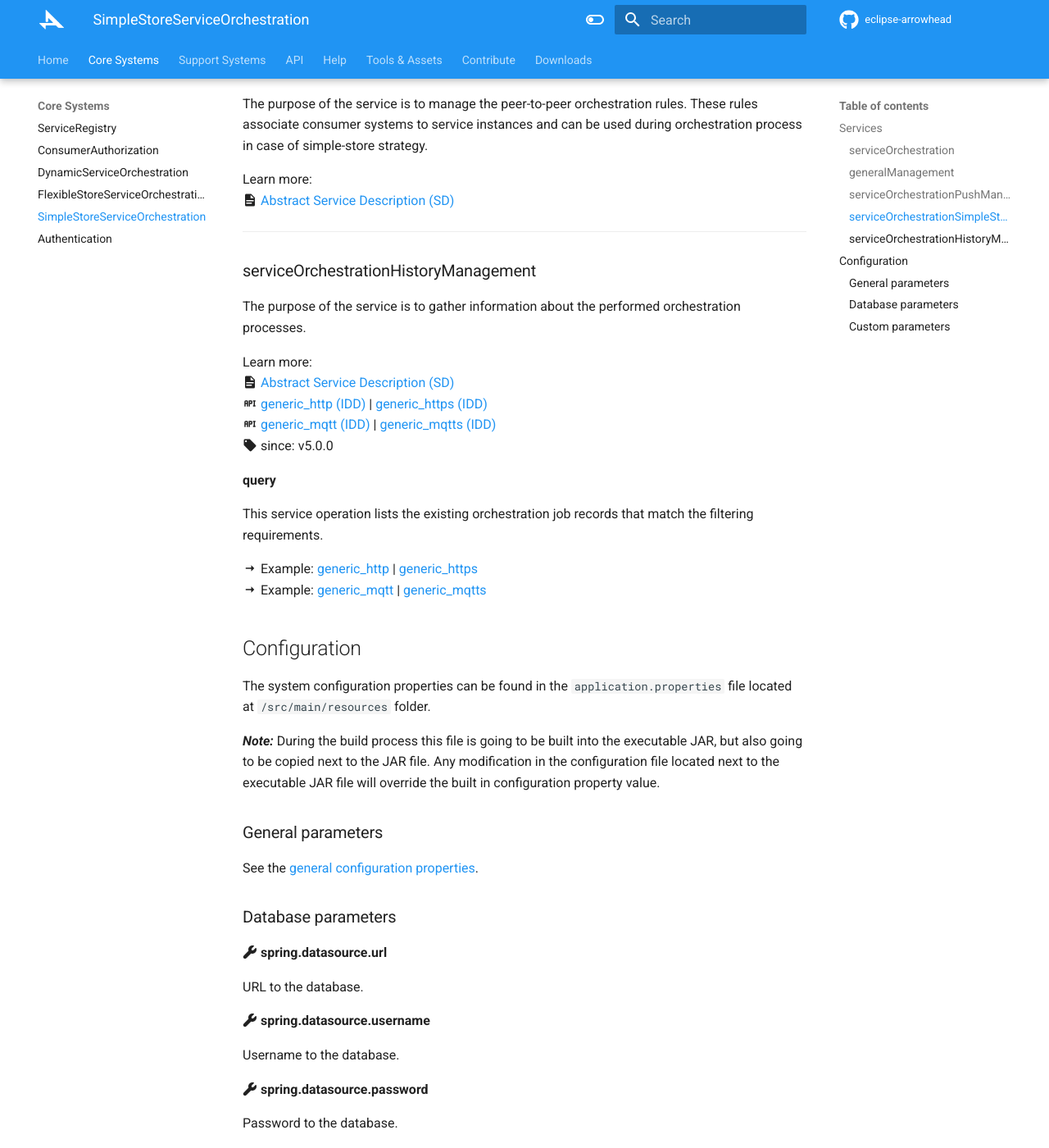
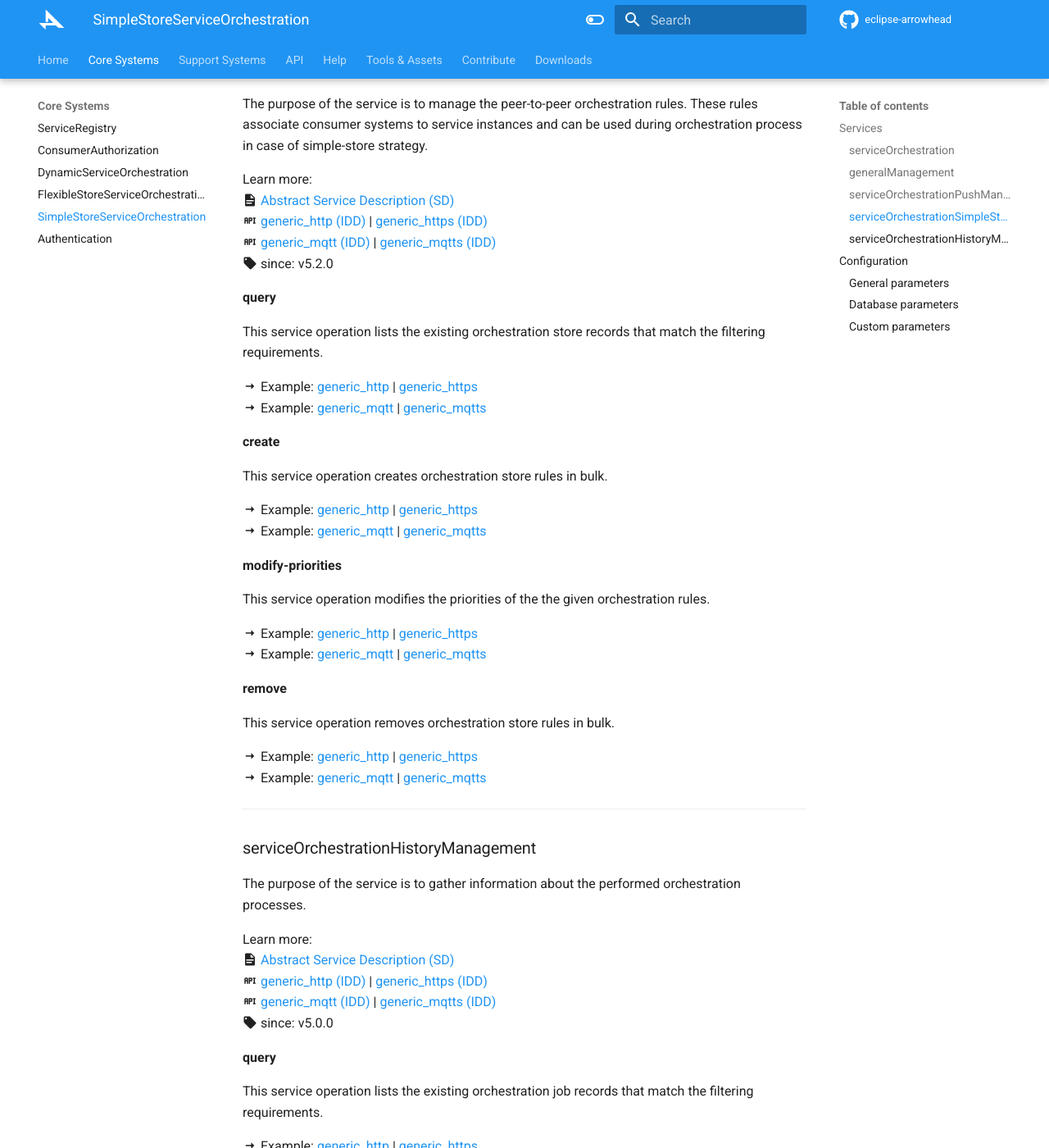
Before and after one commit to Aitia-IIOT/ah5-docs-java-spring, an MkDocs documentation site: the page built from docs/core_systems/service_orchestration_simple_store.md, in a window 1280 px wide and 1400 px high, scrolled down 2903 px. Shown: the whole window at 82% size. Built offline with MkDocs 1.6.1 and Material for MkDocs 9.7.7, drawn with Linux system fonts in a browser that asks for light colours.

Commit message:
serviceOrchestrationSimpleStoreManagement IDDs

```diff
--- a/docs/core_systems/service_orchestration_simple_store.md
+++ b/docs/core_systems/service_orchestration_simple_store.md
@@ -121,6 +121,37 @@ The purpose of the service is to manage the peer-to-peer orchestration rules. Th
 
 Learn more: <br />
 :material-file-document: [Abstract Service Description (SD)](../assets/sd/5_2_0/service-orchestration-simple-store-management_sd.pdf) <br />
+:material-api: [generic_http (IDD)](../api/serviceorchestration/service-orchestration-simple-store-management-generic-http.md) | [generic_https (IDD)](../api/serviceorchestration/service-orchestration-simple-store-management-generic-http.md) <br />
+:material-api: [generic_mqtt (IDD)](../api/serviceorchestration/service-orchestration-simple-store-management-generic-mqtt.md) | [generic_mqtts (IDD)](../api/serviceorchestration/service-orchestration-simple-store-management-generic-mqtt.md) <br />
+:material-tag: since: v5.2.0
+
+**query**
+
+This service operation lists the existing orchestration store records that match the filtering requirements.
+
+:material-arrow-right-thin: Example: [generic_http](../api/serviceorchestration/service-orchestration-simple-store-management-generic-http.md#query) | [generic_https](../api/serviceorchestration/service-orchestration-simple-store-management-generic-http.md#query)<br />
+:material-arrow-right-thin: Example: [generic_mqtt](../api/serviceorchestration/service-orchestration-simple-store-management-generic-mqtt.md#query) | [generic_mqtts](../api/serviceorchestration/service-orchestration-simple-store-management-generic-mqtt.md#query)
+
+**create**
+
+This service operation creates orchestration store rules in bulk.
+
+:material-arrow-right-thin: Example: [generic_http](../api/serviceorchestration/service-orchestration-simple-store-management-generic-http.md#create) | [generic_https](../api/serviceorchestration/service-orchestration-simple-store-management-generic-http.md#create)<br />
+:material-arrow-right-thin: Example: [generic_mqtt](../api/serviceorchestration/service-orchestration-simple-store-management-generic-mqtt.md#create) | [generic_mqtts](../api/serviceorchestration/service-orchestration-simple-store-management-generic-mqtt.md#create)
+
+**modify-priorities**
+
+This service operation modifies the priorities of the the given orchestration rules.
+
+:material-arrow-right-thin: Example: [generic_http](../api/serviceorchestration/service-orchestration-simple-store-management-generic-http.md#modify-priorities) | [generic_https](../api/serviceorchestration/service-orchestration-simple-store-management-generic-http.md#modify-priorities)<br />
+:material-arrow-right-thin: Example: [generic_mqtt](../api/serviceorchestration/service-orchestration-simple-store-management-generic-mqtt.md#modify-priorities) | [generic_mqtts](../api/serviceorchestration/service-orchestration-simple-store-management-generic-mqtt.md#modify-priorities)
+
+**remove**
+
+This service operation removes orchestration store rules in bulk.
+
+:material-arrow-right-thin: Example: [generic_http](../api/serviceorchestration/service-orchestration-simple-store-management-generic-http.md#remove) | [generic_https](../api/serviceorchestration/service-orchestration-simple-store-management-generic-http.md#remove)<br />
+:material-arrow-right-thin: Example: [generic_mqtt](../api/serviceorchestration/service-orchestration-simple-store-management-generic-mqtt.md#remove) | [generic_mqtts](../api/serviceorchestration/service-orchestration-simple-store-management-generic-mqtt.md#remove)
 
 -----
 
```
Also changed, not shown: docs/api/serviceorchestration/service-orchestration-simple-store-management-generic-mqtt.md (+2 -2 lines).
